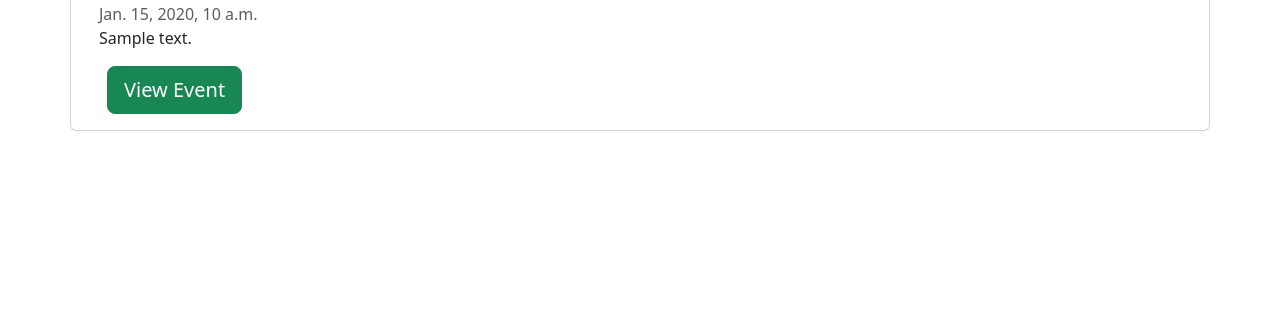
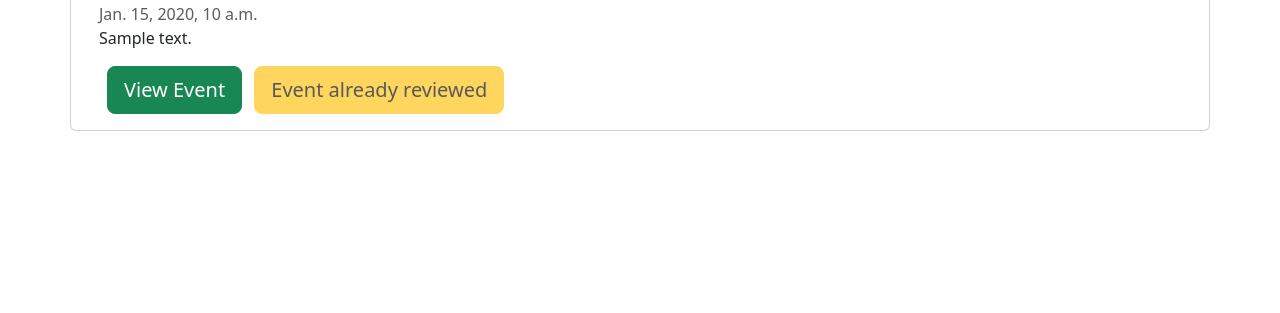
Before and after one commit to Morgana-S/ourglass, a Django app: page /myevents/ in a window 1280 px wide. Shown: the part 428-741 px from the top of the page. Run offline with Django 5.2, Linux system fonts and the light colour scheme; a user stored in the database is signed in; tables that the repository leaves empty hold one stand-in row (values such as "Sample post"); some libraries are stand-ins or nearby versions.

Commit message:
Change template to add review event functionality

```diff
--- a/events/templates/events/my-events.html
+++ b/events/templates/events/my-events.html
@@ -90,6 +90,13 @@
                         <a href="{% url 'event-detail' previous_booking.event.id %}" class="btn btn-lg btn-success mx-2" aria-label="Click here to go to the View Event page for {{ previous_booking.event.event_name }}">
                             View Event
                         </a>
+                        {% if not previous_booking.has_review %}
+                        <a href="{% url 'review-event' previous_booking.event.id %}" class="btn btn-lg btn-warning mx-2" aria-label="Click here to go to the Review Event page for {{ previous_booking.event.event_name }}">
+                            Review Event
+                        </a>
+                        {% else %}
+                        <button class="btn btn-lg btn-warning disabled">Event already reviewed</button>
+                        {% endif %}
                     </p>
                 </div>
             </div>
```
